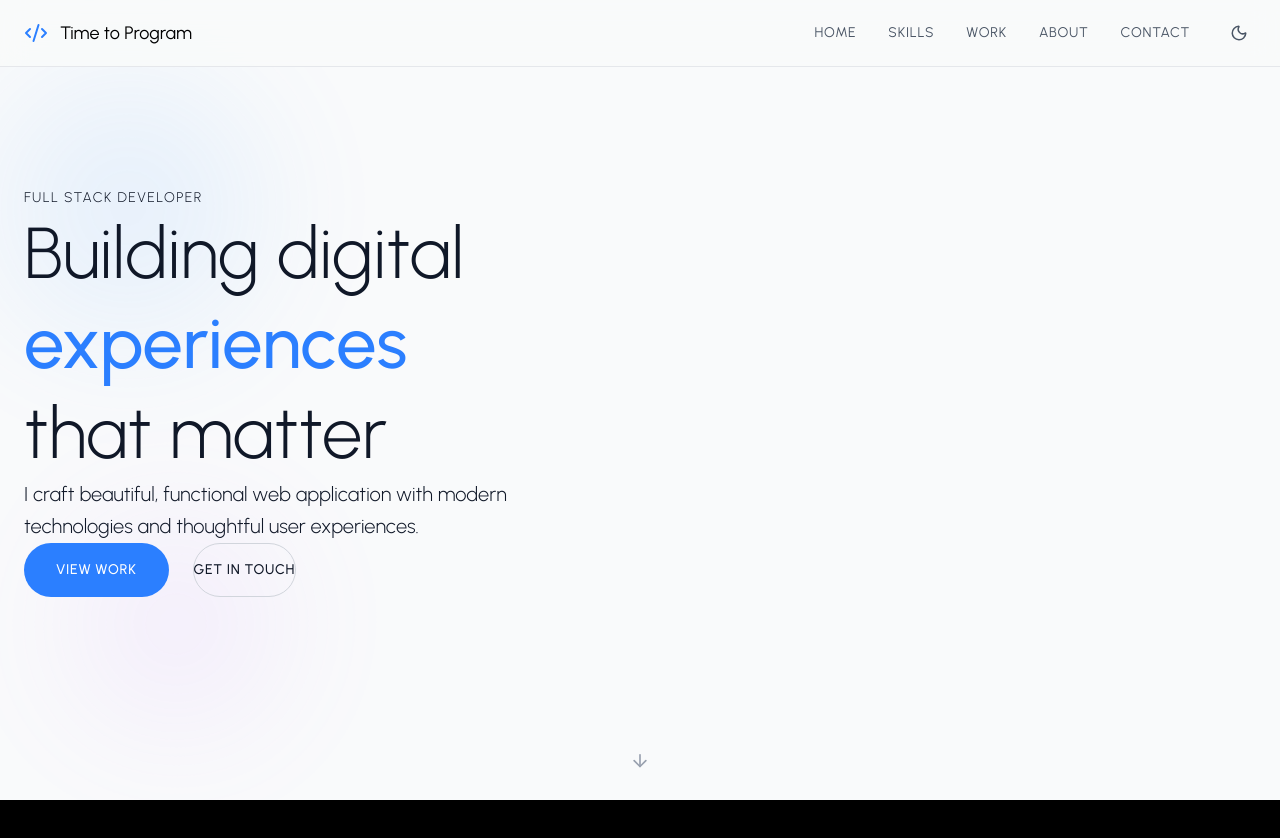
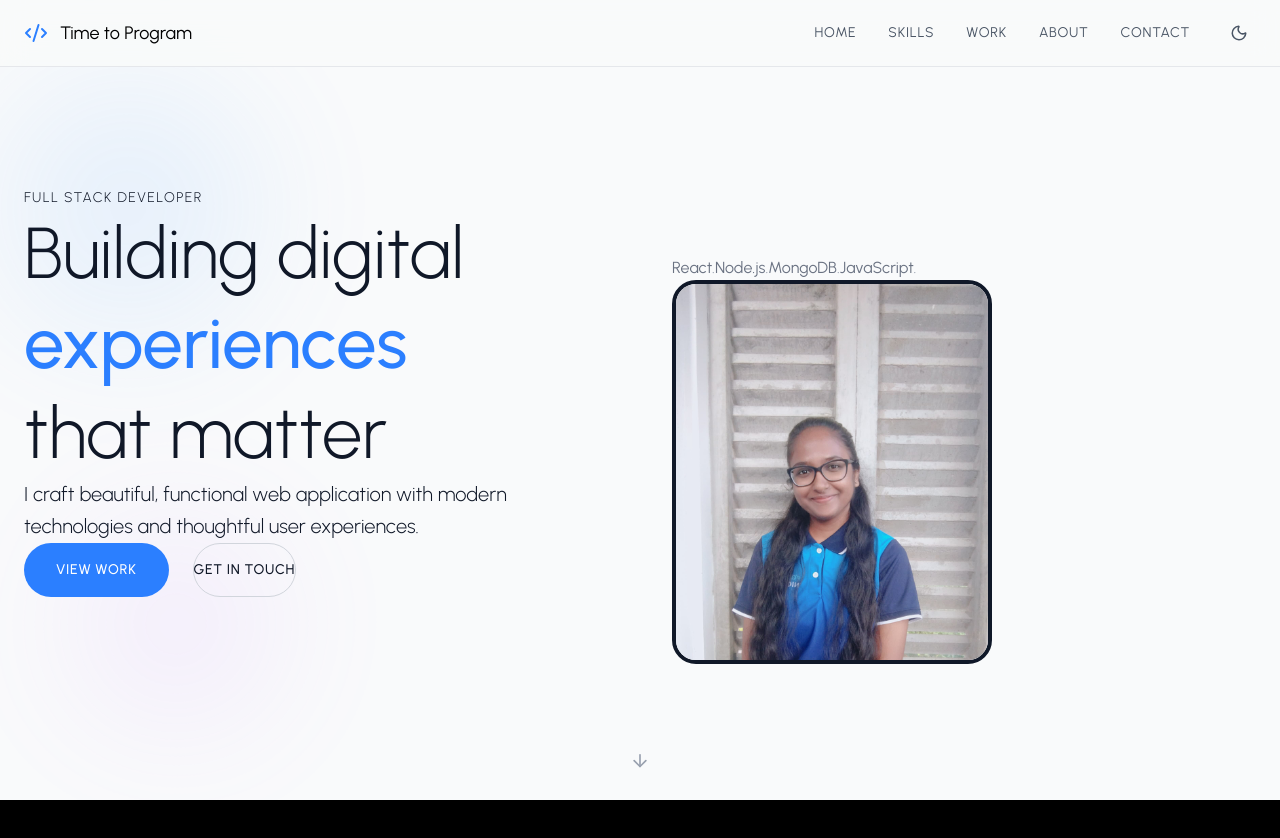
Before and after one commit to AshaniTH/my-portfolio, a React (Vite) app: page / in a window 1280 px wide. Shown: the top 838 px of the page. Before the commit the page ends 800 px from the top, so only its background shows below. Built offline with nearby package versions, Linux system fonts and the light colour scheme.

Commit message:
feat: enhance HeroSection with tech stack display and profile image integration

```diff
--- a/src/components/Sections/HeroSection.jsx
+++ b/src/components/Sections/HeroSection.jsx
@@ -427,9 +427,75 @@ const HeroSection = () => {
                     >
                         {/*Tech Stack -Desktop*/}
                         <motion.div
+                        variants={itemVariants}
+                        className=""
                         >
+                            <span
+                            className ={isDarkMode ? "text-gray-600" :"text-gray-500"}>
+                                React
+
+                            </span>
+                            <span
+                            className ={isDarkMode ? "text-gray-700" :"text-gray-400"}>
+                                .
+
+                            </span>
+                            <span
+                            className ={isDarkMode ? "text-gray-600" :"text-gray-500"}>
+                                Node.js
+
+                            </span>
+                            <span
+                            className ={isDarkMode ? "text-gray-700" :"text-gray-400"}>
+                                .
+
+                            </span>
+                            <span
+                            className ={isDarkMode ? "text-gray-600" :"text-gray-500"}>
+                               MongoDB
+
+                            </span>
+                            <span
+                            className ={isDarkMode ? "text-gray-700" :"text-gray-400"}>
+                                .
+
+                            </span>
+                            <span
+                            className ={isDarkMode ? "text-gray-600" :"text-gray-500"}>
+                                JavaScript
+
+                            </span>
+                            <span
+                            className ={isDarkMode ? "text-gray-700" :"text-gray-400"}>
+                                .
+
+                            </span>
 
                         </motion.div>
+                        <motion.div
+                        whileHover = {{scale:1.02}}
+                        className={`w-80 h-96 rounded-3xl overflow-hidden border-4 ${
+                            isDarkMode ? "border-gray-800 " : "border-gray-300"
+                        }shadow-2xl`}
+                        >
+                            <img
+                            src = {PROFILE_PIC}
+                            alt="Profile"
+                            className=""
+                            />
+
+
+                        </motion.div>
+                        {/*Decorative elements*/}
+                        <motion.div
+                        animate = {{rotate:360}}
+                        transition={{
+                            duration:20,
+                            repeat: Infinity,
+                            ease: "linear",
+                        }}
+                        className=""
+                        ></motion.div>
                     </div>
 
 
```
